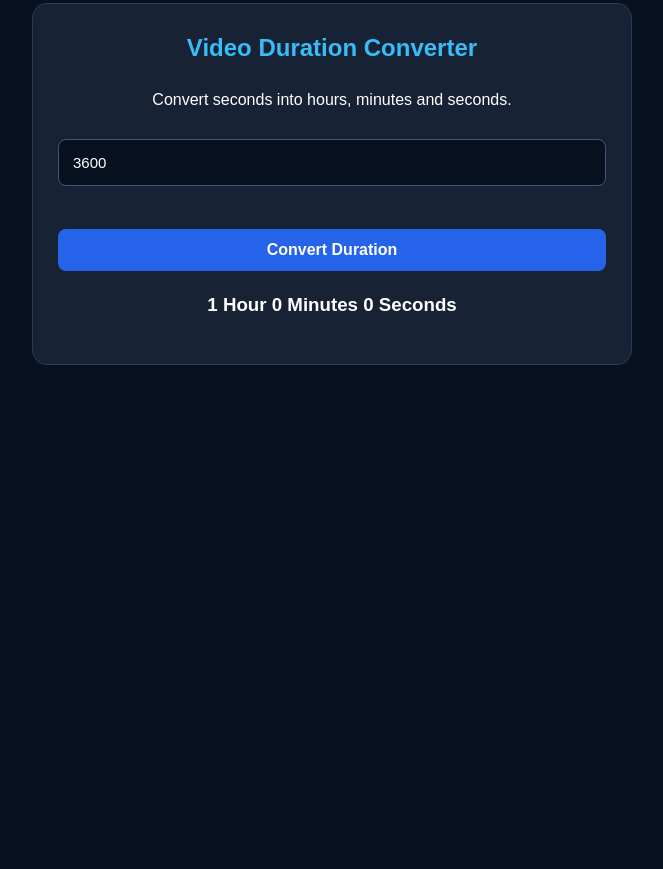
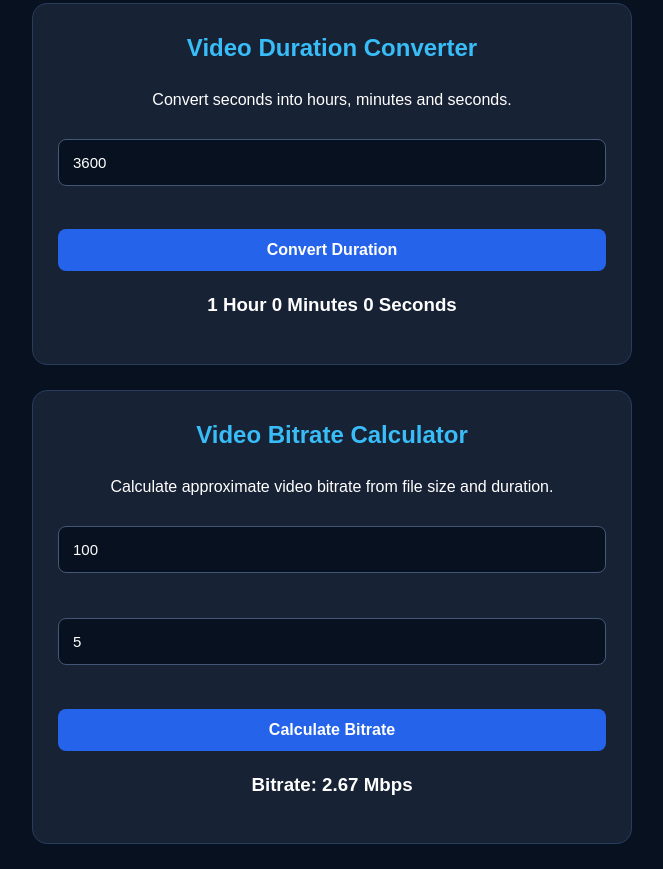
Before and after one commit to ukhomefinds38-sudo/videoutilhub, a plain HTML site: page index.html in a window 1280 px wide. Shown: the part 3724-4593 px from the top of the page, without its empty margins (308-971 px from the left). Before the commit the page ends 4114 px from the top, so only its background shows below. Drawn offline with Linux system fonts and the light colour scheme.

Commit message:
Update index.html

```diff
--- a/index.html
+++ b/index.html
@@ -318,5 +318,37 @@ function convertDuration() {
     hours + " Hours " + minutes + " Minutes " + remaining + " Seconds";
 }
 </script>
+<section style="padding:25px; margin:25px auto; max-width:600px; background:#182235; border-radius:15px; color:white; text-align:center;">
+  <h2>Video Bitrate Calculator</h2>
+  <p>Calculate approximate video bitrate from file size and duration.</p>
+
+  <input id="videoSizeMB" type="number" placeholder="File size (MB)" value="100">
+  <br><br>
+  <input id="videoDurationMin" type="number" placeholder="Duration (minutes)" value="5">
+  <br><br>
+
+  <button onclick="calculateBitrate()" style="padding:12px 25px; background:#2563eb; color:white; border:0; border-radius:8px;">
+    Calculate Bitrate
+  </button>
+
+  <h3 id="bitrateResult">Bitrate: 2.67 Mbps</h3>
+</section>
+
+<script>
+function calculateBitrate() {
+  const size = Number(document.getElementById("videoSizeMB").value);
+  const duration = Number(document.getElementById("videoDurationMin").value);
+
+  if (!Number.isFinite(size) || !Number.isFinite(duration) || size <= 0 || duration <= 0) {
+    document.getElementById("bitrateResult").textContent = "Enter valid file size and duration.";
+    return;
+  }
+
+  const bitrate = (size * 8) / (duration * 60);
+
+  document.getElementById("bitrateResult").textContent =
+    "Approximate Bitrate: " + bitrate.toFixed(2) + " Mbps";
+}
+</script>
 </body>
 </html>
```
